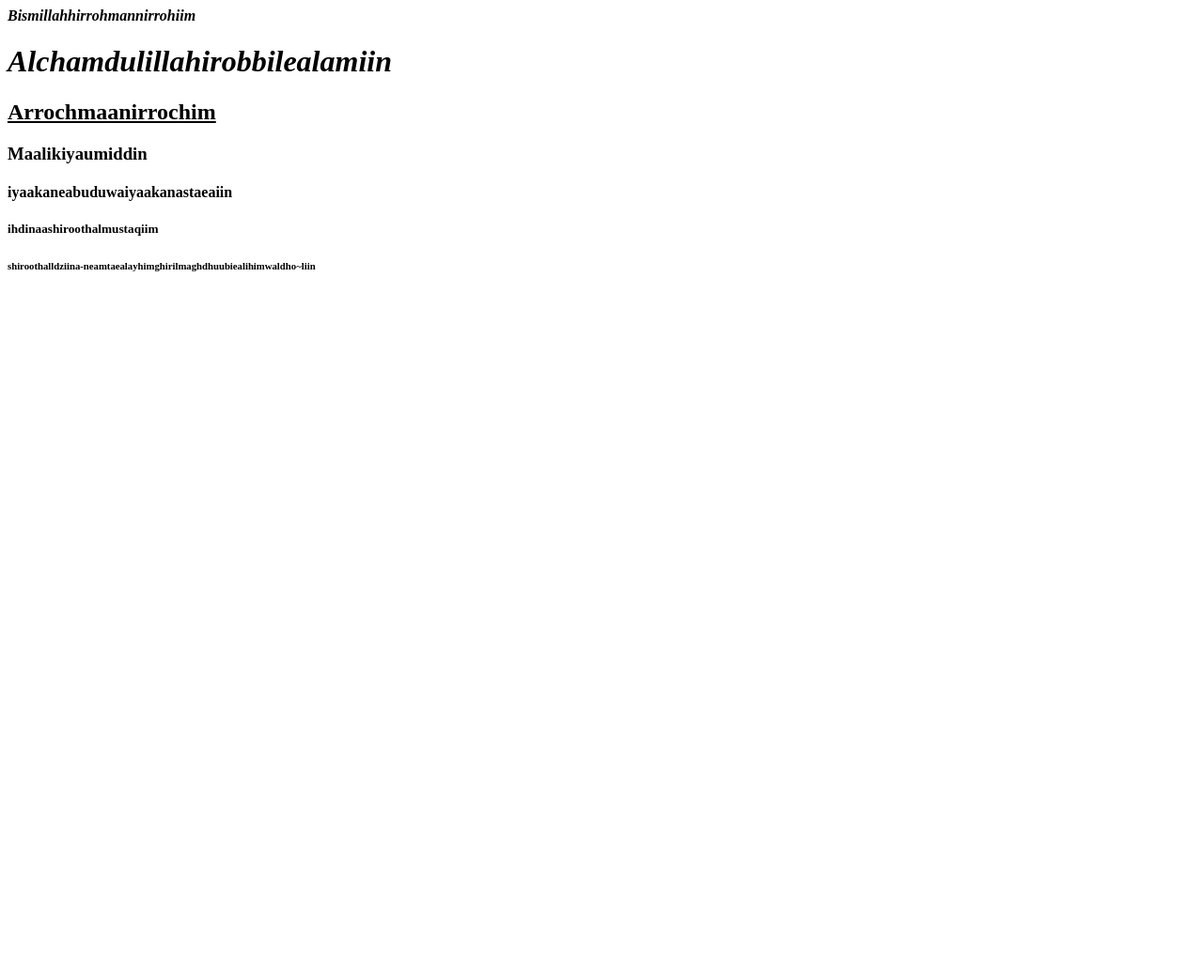
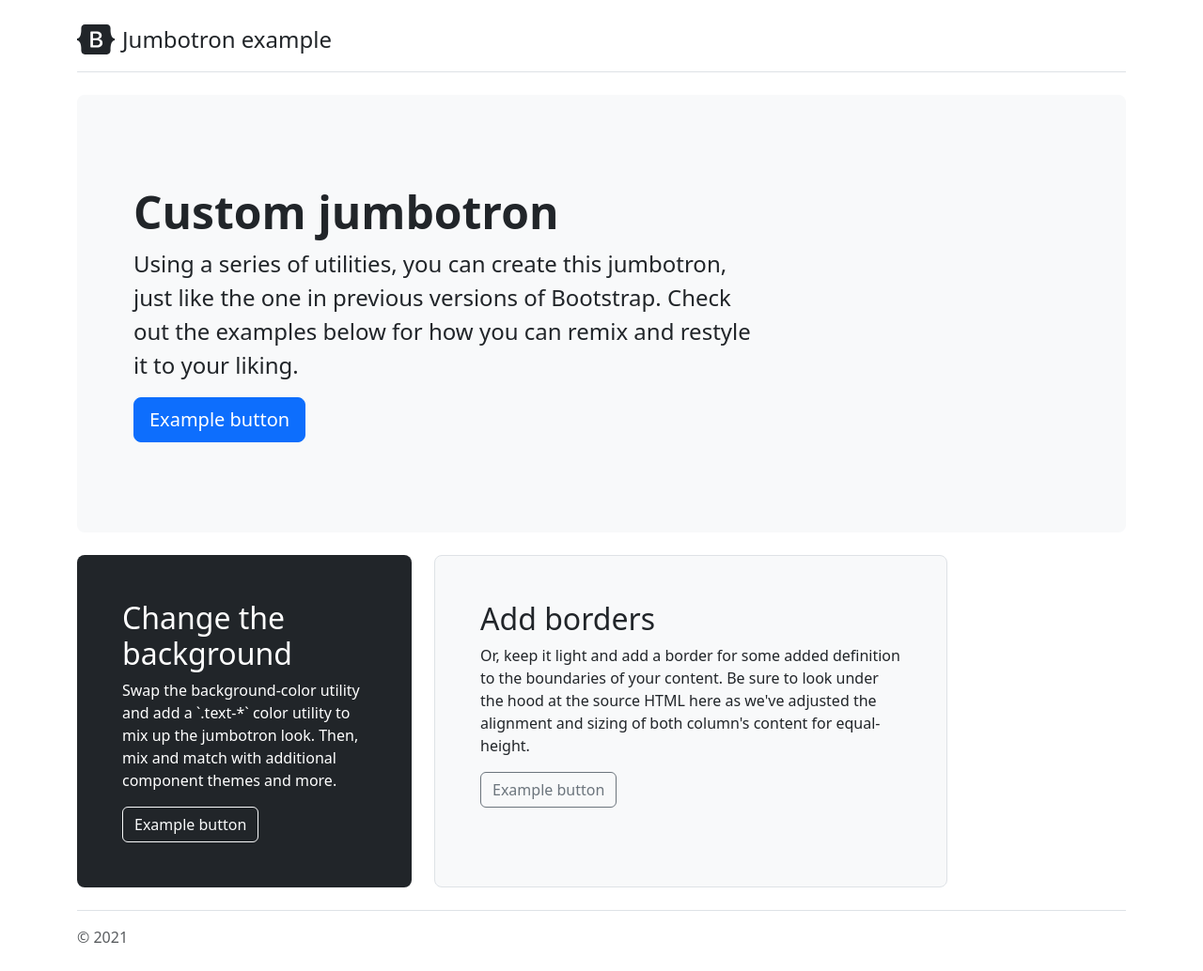
Before and after one commit to muhmudrikulkhikam/muhmudrikulkhikam.github.io, a plain HTML site: page index.html in a window 1280 px wide. Shown: the whole page at 94% size. Before the commit the page ends 800 px from the top, so only its background shows below. Drawn offline with nearby package versions, Linux system fonts and the light colour scheme.

Commit message:
jumbotron

```diff
--- a/index.html
+++ b/index.html
@@ -1,47 +1,92 @@
-<html>
+
+<!doctype html>
+<html lang="en">
   <head>
+    <meta charset="utf-8">
+    <meta name="viewport" content="width=device-width, initial-scale=1">
+    <meta name="description" content="">
+    <meta name="author" content="Mark Otto, Jacob Thornton, and Bootstrap contributors">
+    <meta name="generator" content="Hugo 0.84.0">
+    <title>Jumbotron example · Bootstrap v5.0</title>
+
+    <link rel="canonical" href="https://getbootstrap.com/docs/5.0/examples/jumbotron/">
+
+
+
+    <!-- Bootstrap core CSS -->
+<link href="/docs/5.0/dist/css/bootstrap.min.css" rel="stylesheet" integrity="sha384-EVSTQN3/azprG1Anm3QDgpJLIm9Nao0Yz1ztcQTwFspd3yD65VohhpuuCOmLASjC" crossorigin="anonymous">
+
+    <!-- Favicons -->
+<link rel="apple-touch-icon" href="/docs/5.0/assets/img/favicons/apple-touch-icon.png" sizes="180x180">
+<link rel="icon" href="/docs/5.0/assets/img/favicons/favicon-32x32.png" sizes="32x32" type="image/png">
+<link rel="icon" href="/docs/5.0/assets/img/favicons/favicon-16x16.png" sizes="16x16" type="image/png">
+<link rel="manifest" href="/docs/5.0/assets/img/favicons/manifest.json">
+<link rel="mask-icon" href="/docs/5.0/assets/img/favicons/safari-pinned-tab.svg" color="#7952b3">
+<link rel="icon" href="/docs/5.0/assets/img/favicons/favicon.ico">
+<meta name="theme-color" content="#7952b3">
+
+
+    <style>
+      .bd-placeholder-img {
+        font-size: 1.125rem;
+        text-anchor: middle;
+        -webkit-user-select: none;
+        -moz-user-select: none;
+        user-select: none;
+      }
+
+      @media (min-width: 768px) {
+        .bd-placeholder-img-lg {
+          font-size: 3.5rem;
+        }
+      }
+    </style>
+
+
   </head>
   <body>
-    <p>
-      <b>
-          <i>
-      Bismillahhirrohmannirrohiim
-          </i>
-      </b>
-    </p>
-    <p>
-      <i>
-        <h1>
-      Alchamdulillahirobbilealamiin
-          </h1>
-        </i>
-    </p>
-    <p>
-    <u>
-      <h2>
-    Arrochmaanirrochim
-        </h2>
-      </u>
-      </p>
-    <p>
-    <h3>
-      Maalikiyaumiddin
-    </h3>
-    </p>
-  <p>
-    <h4>
-    iyaakaneabuduwaiyaakanastaeaiin
-      </h4>
-  </p>
-<p>
-  <h5>
-      ihdinaashiroothalmustaqiim
-    </h5>
-</p>
-<p>
-  <h6>
-      shiroothalldziina-neamtaealayhimghirilmaghdhuubiealihimwaldho~liin
-      </h6>
-</p>
+
+<main>
+  <div class="container py-4">
+    <header class="pb-3 mb-4 border-bottom">
+      <a href="/" class="d-flex align-items-center text-dark text-decoration-none">
+        <svg xmlns="http://www.w3.org/2000/svg" width="40" height="32" class="me-2" viewBox="0 0 118 94" role="img"><title>Bootstrap</title><path fill-rule="evenodd" clip-rule="evenodd" d="M24.509 0c-6.733 0-11.715 5.893-11.492 12.284.214 6.14-.064 14.092-2.066 20.577C8.943 39.365 5.547 43.485 0 44.014v5.972c5.547.529 8.943 4.649 10.951 11.153 2.002 6.485 2.28 14.437 2.066 20.577C12.794 88.106 17.776 94 24.51 94H93.5c6.733 0 11.714-5.893 11.491-12.284-.214-6.14.064-14.092 2.066-20.577 2.009-6.504 5.396-10.624 10.943-11.153v-5.972c-5.547-.529-8.934-4.649-10.943-11.153-2.002-6.484-2.28-14.437-2.066-20.577C105.214 5.894 100.233 0 93.5 0H24.508zM80 57.863C80 66.663 73.436 72 62.543 72H44a2 2 0 01-2-2V24a2 2 0 012-2h18.437c9.083 0 15.044 4.92 15.044 12.474 0 5.302-4.01 10.049-9.119 10.88v.277C75.317 46.394 80 51.21 80 57.863zM60.521 28.34H49.948v14.934h8.905c6.884 0 10.68-2.772 10.68-7.727 0-4.643-3.264-7.207-9.012-7.207zM49.948 49.2v16.458H60.91c7.167 0 10.964-2.876 10.964-8.281 0-5.406-3.903-8.178-11.425-8.178H49.948z" fill="currentColor"></path></svg>
+        <span class="fs-4">Jumbotron example</span>
+      </a>
+    </header>
+
+    <div class="p-5 mb-4 bg-light rounded-3">
+      <div class="container-fluid py-5">
+        <h1 class="display-5 fw-bold">Custom jumbotron</h1>
+        <p class="col-md-8 fs-4">Using a series of utilities, you can create this jumbotron, just like the one in previous versions of Bootstrap. Check out the examples below for how you can remix and restyle it to your liking.</p>
+        <button class="btn btn-primary btn-lg" type="button">Example button</button>
+      </div>
+    </div>
+
+    <div class="row align-items-md-stretch">
+      <div class="col-md-4">
+        <div class="h-100 p-5 text-white bg-dark rounded-3">
+          <h2>Change the background</h2>
+          <p>Swap the background-color utility and add a `.text-*` color utility to mix up the jumbotron look. Then, mix and match with additional component themes and more.</p>
+          <button class="btn btn-outline-light" type="button">Example button</button>
+        </div>
+      </div>
+      <div class="col-md-6">
+        <div class="h-100 p-5 bg-light border rounded-3">
+          <h2>Add borders</h2>
+          <p>Or, keep it light and add a border for some added definition to the boundaries of your content. Be sure to look under the hood at the source HTML here as we've adjusted the alignment and sizing of both column's content for equal-height.</p>
+          <button class="btn btn-outline-secondary" type="button">Example button</button>
+        </div>
+      </div>
+    </div>
+
+    <footer class="pt-3 mt-4 text-muted border-top">
+      &copy; 2021
+    </footer>
+  </div>
+</main>
+
+
+
   </body>
 </html>
```
